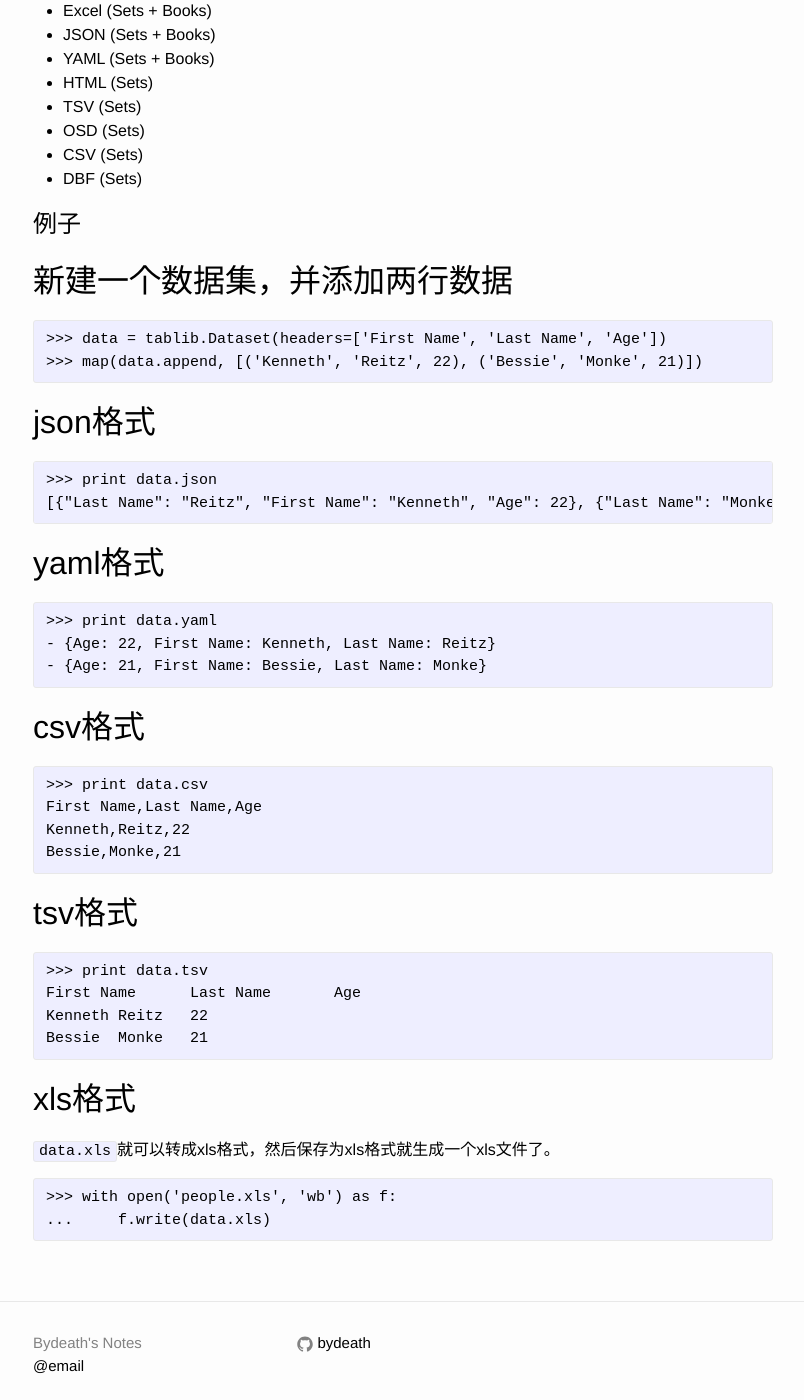
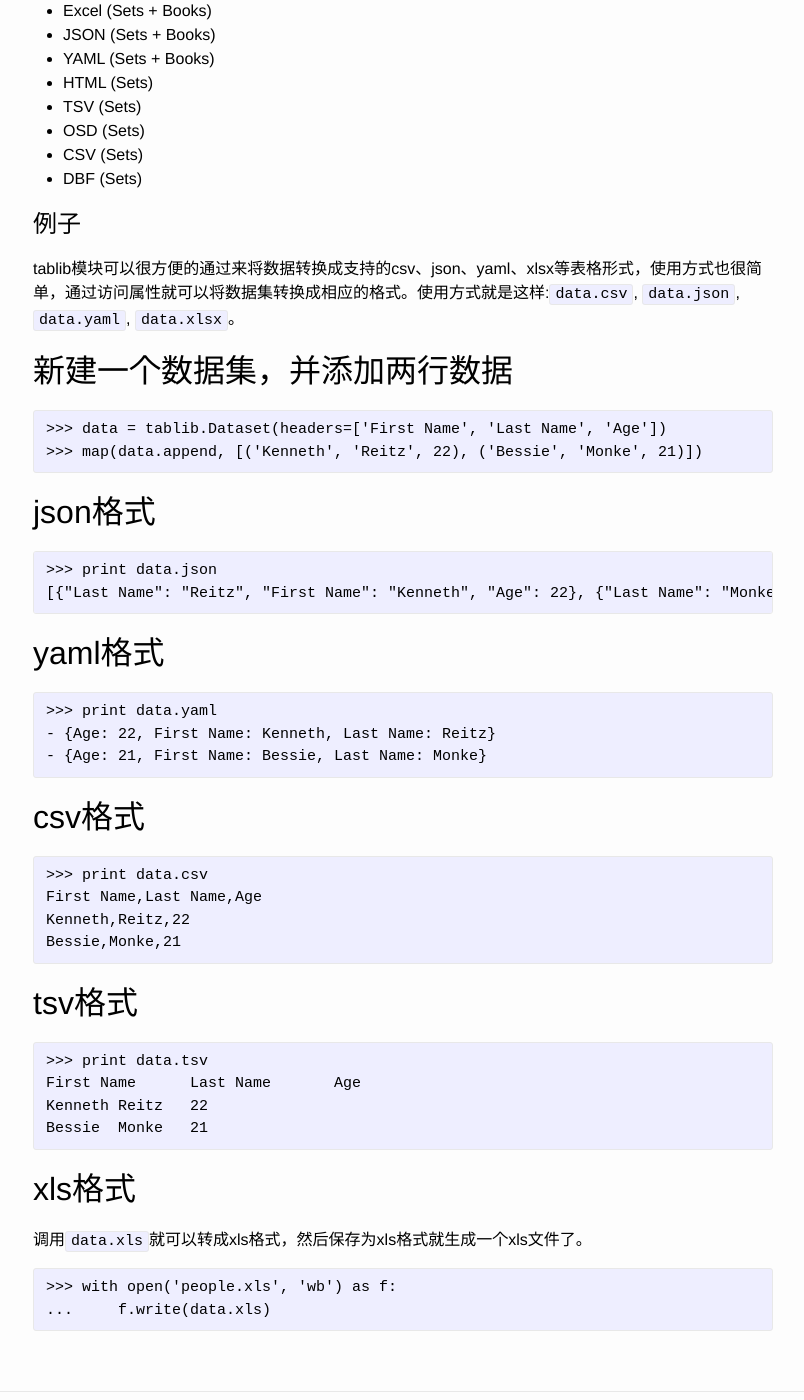
Before and after one commit to bydeath/bydeath.github.io, a Jekyll site: the page built from _posts/2016-05-05-tablib.markdown, in a window 1280 px wide and 1400 px high, scrolled down 370 px. Shown: the whole window, without its empty margins (237-1041 px from the left). Built offline with Jekyll 4.4.1, drawn with Linux system fonts in a browser that asks for light colours.

Commit message:
modified the post tablib introducing

```diff
--- a/_posts/2016-05-05-tablib.markdown
+++ b/_posts/2016-05-05-tablib.markdown
@@ -5,7 +5,7 @@ date: "2016-05-05 22:03:42 +0800"
 ---
 
 # 简单介绍
-分享一个python的包[tablib](https://github.com/kennethreitz/tablib)，用来处理表格类型的数据。这个包可以用来方便的处理表格类型的数据集。支持下面几种格式：
+分享一个python的包***[tablib](https://github.com/kennethreitz/tablib)***，用来处理表格类型的数据。这个包可以用来方便的处理表格类型的数据集。支持下面几种格式：
 
 * Excel (Sets + Books)
 * JSON (Sets + Books)
@@ -17,6 +17,7 @@ date: "2016-05-05 22:03:42 +0800"
 * DBF (Sets)
 
 # 例子
+tablib模块可以很方便的通过来将数据转换成支持的csv、json、yaml、xlsx等表格形式，使用方式也很简单，通过访问属性就可以将数据集转换成相应的格式。使用方式就是这样:`data.csv`, `data.json`, `data.yaml`, `data.xlsx`。
 
 ## 新建一个数据集，并添加两行数据
 
@@ -55,7 +56,7 @@ Bessie	Monke	21
 </pre>
 
 ## xls格式
-`data.xls`就可以转成xls格式，然后保存为xls格式就生成一个xls文件了。
+调用`data.xls`就可以转成xls格式，然后保存为xls格式就生成一个xls文件了。
 <pre>
 >>> with open('people.xls', 'wb') as f:
 ...     f.write(data.xls)
```
